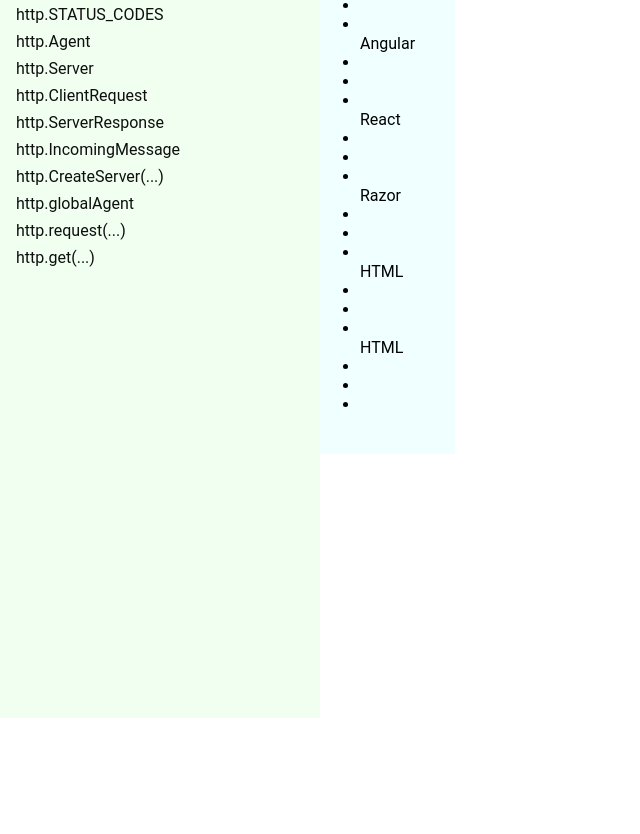
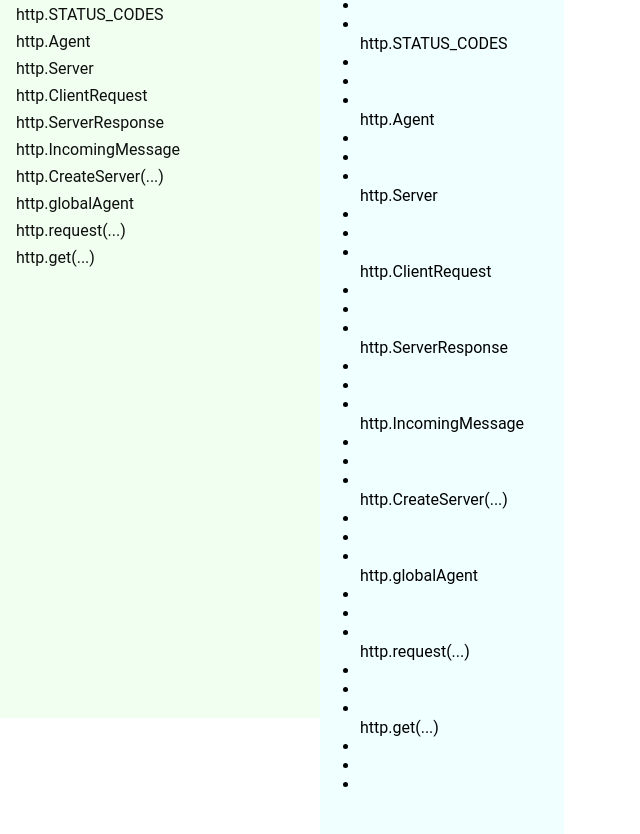
Before and after one commit to StevenJBurns/fcc-technical-documentation-page, a plain HTML site: page index.html in a window 1280 px wide. Shown: the part 82-916 px from the top of the page, without its empty margins (0-640 px from the left). Before the commit the page ends 800 px from the top, so only its background shows below. Drawn offline with Linux system fonts and the light colour scheme.

Commit message:
Tests are broken at 14 of 16; navbar links needs sections with matching section IDs -- this will be a challenge; the structure is generally complete though

```diff
--- a/index.html
+++ b/index.html
@@ -28,7 +28,7 @@
     </nav>
     <main id="main-doc">
       <section id="methods" class="main-section">
-        <header>Vue</header>
+        <header>http.METHODS</header>
         <p></p>
         <ul>
           <li></li>
@@ -41,7 +41,7 @@
         <p></p>
       </section>
       <section id="status-codes" class="main-section">
-        <header>Angular</header>
+        <header>http.STATUS_CODES</header>
         <p></p>
         <ul>
           <li></li>
@@ -54,7 +54,7 @@
         <p></p>
       </section>
       <section id="agent" class="main-section">
-        <header>React</header>
+        <header>http.Agent</header>
         <p></p>
         <ul>
           <li></li>
@@ -67,7 +67,7 @@
         <p></p>
       </section>
       <section id="server" class="main-section">
-        <header>Razor</header>
+        <header>http.Server</header>
         <p></p>
         <ul>
           <li></li>
@@ -79,8 +79,60 @@
         <code></code>
         <p></p>
       </section>
-      <section id="request" class="main-section">
-        <header>HTML</header>
+      <section id="client-request" class="main-section">
+        <header>http.ClientRequest</header>
+        <p></p>
+        <ul>
+          <li></li>
+          <li></li>
+          <li></li>
+        </ul>
+        <code></code>
+        <code></code>
+        <code></code>
+        <p></p>
+      </section>
+      <section id="server-response" class="main-section">
+        <header>http.ServerResponse</header>
+        <p></p>
+        <ul>
+          <li></li>
+          <li></li>
+          <li></li>
+        </ul>
+        <code></code>
+        <code></code>
+        <code></code>
+        <p></p>
+      </section>
+      <section id="incoming-message" class="main-section">
+        <header>http.IncomingMessage</header>
+        <p></p>
+        <ul>
+          <li></li>
+          <li></li>
+          <li></li>
+        </ul>
+        <code></code>
+        <code></code>
+        <code></code>
+        <p></p>
+      </section>
+      <section id="createServer" class="main-section">
+        <header>http.CreateServer(...)</header>
+        <p></p>
+        <ul>
+          <li></li>
+          <li></li>
+          <li></li>
+        </ul>
+        <code></code>
+        <code></code>
+        <code></code>
+        <p></p>
+      </section>
+      <section id="globalAgent" class="main-section">
+        <header>http.globalAgent</header>
         <p></p>
         <ul>
           <li></li>
@@ -93,7 +145,20 @@
         <p></p>
       </section>
       <section id="response" class="main-section">
-          <header>HTML</header>
+        <header>http.request(...)</header>
+        <p></p>
+        <ul>
+          <li></li>
+          <li></li>
+          <li></li>
+        </ul>
+        <code></code>
+        <code></code>
+        <code></code>
+        <p></p>
+      </section>
+      <section id="get" class="main-section">
+        <header>http.get(...)</header>
         <p></p>
         <ul>
           <li></li>
```
Lines whose indentation alone changed are shown as unchanged.
